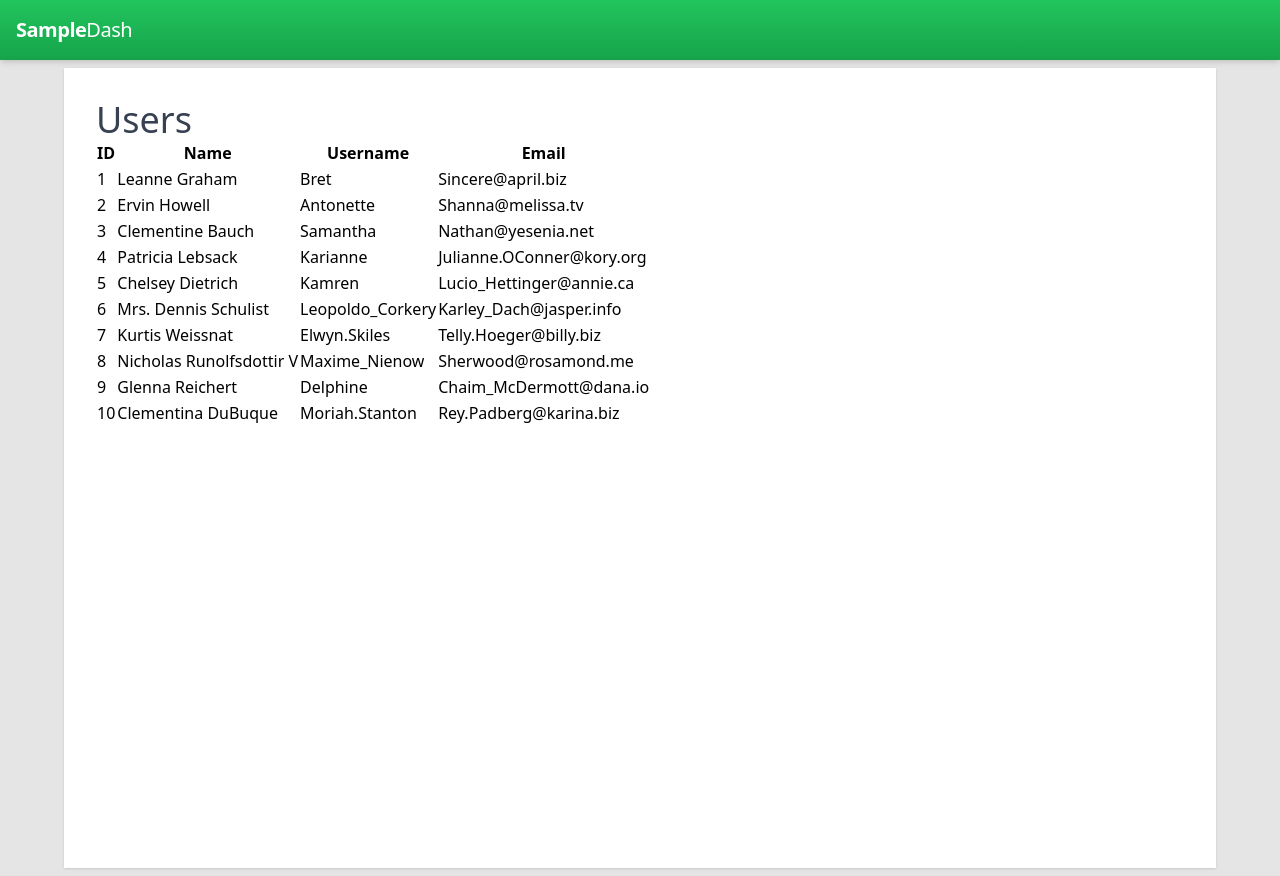
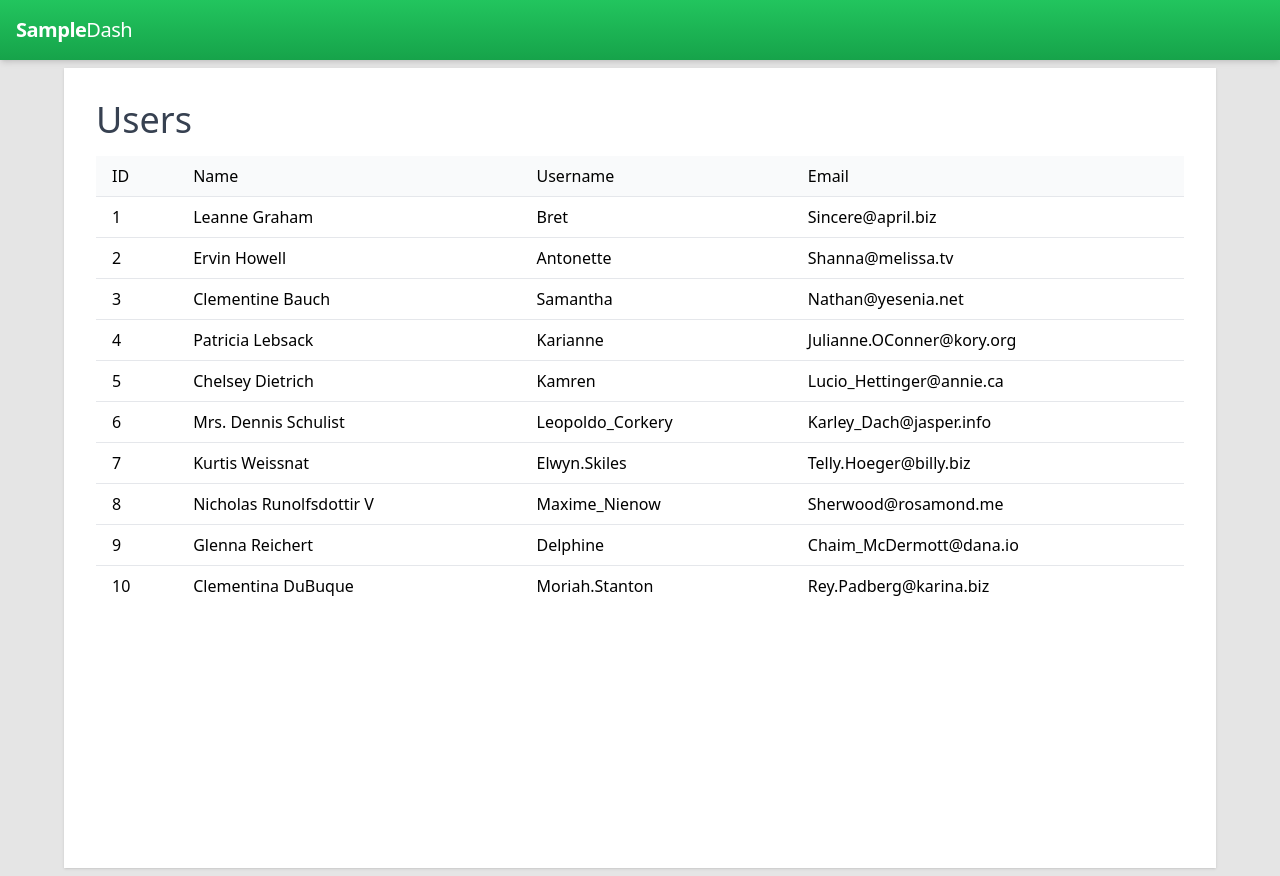
Before and after one commit to nairdua/qlue-technical-test, a React (Create React App) app: page /users in a window 1280 px wide. Built offline with nearby package versions, Linux system fonts and the light colour scheme.

Commit message:
Add basic styling to the table component

```diff
--- a/src/components/Pages/UsersPage.tsx
+++ b/src/components/Pages/UsersPage.tsx
@@ -264,10 +264,10 @@ function UsersPage() {
     return (
         <div>
             <Container>
-                <div>
+                <div className="mb-4">
                     <span className="text-4xl text-gray-700">Users</span>
-                    <Table columns={columns} data={data} />
                 </div>
+                <Table columns={columns} data={data} />
             </Container>
         </div>
     );
--- a/src/components/Table/Table.tsx
+++ b/src/components/Table/Table.tsx
@@ -14,27 +14,38 @@ function Table({ columns, data }) {
     });
 
     // Render table UI
+    // TODO make the table responsive when scaling to really small display size
     return (
-        <table {...getTableProps()}>
-            <thead>
+        <table {...getTableProps()} className="min-w-full divide-y divide-gray-200">
+            <thead className="bg-gray-50">
                 {headerGroups.map(headerGroup => (
                     <tr {...headerGroup.getHeaderGroupProps()}>
                         {headerGroup.headers.map(column => (
-                            <th {...column.getHeaderProps()}>
+                            <th
+                                scope="col"
+                                className="px-4 py-2 text-left text-s font-medium font-gray-500"
+                                {...column.getHeaderProps()}
+                            >
                                 {column.render('Header')}
                             </th>
                         ))}
                     </tr>
                 ))}
             </thead>
-            <tbody {...getTableBodyProps()}>
+            <tbody
+                {...getTableBodyProps()}
+                className="bg-white divide-y divide-gray-200"
+            >
                 {rows.map((row, i) => {
                     prepareRow(row)
                     return (
                         <tr {...row.getRowProps()}>
                             {row.cells.map(cell => {
                                 return (
-                                    <td {...cell.getCellProps()}>
+                                    <td
+                                        {...cell.getCellProps()}
+                                        className="px-4 py-2 whitespace-nowrap"
+                                    >
                                         {cell.render('Cell')}
                                     </td>
                                 )
```
